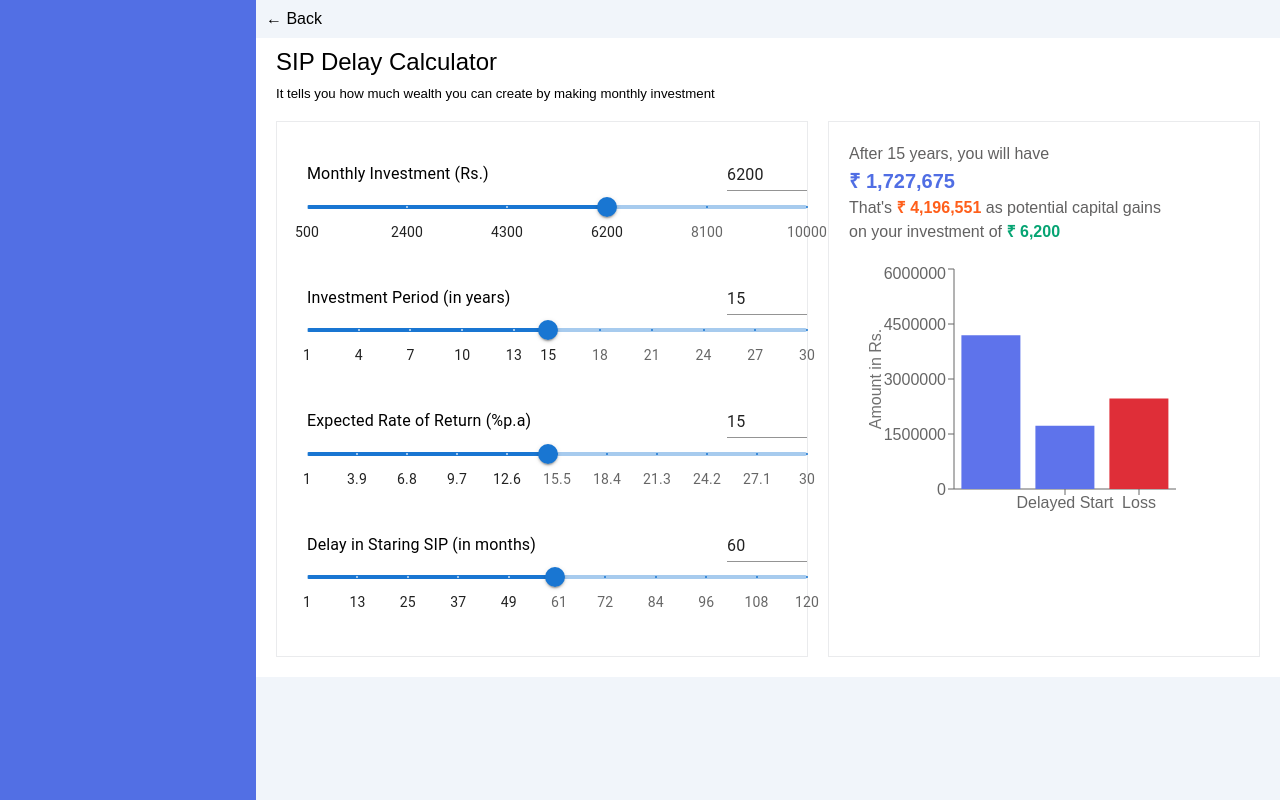
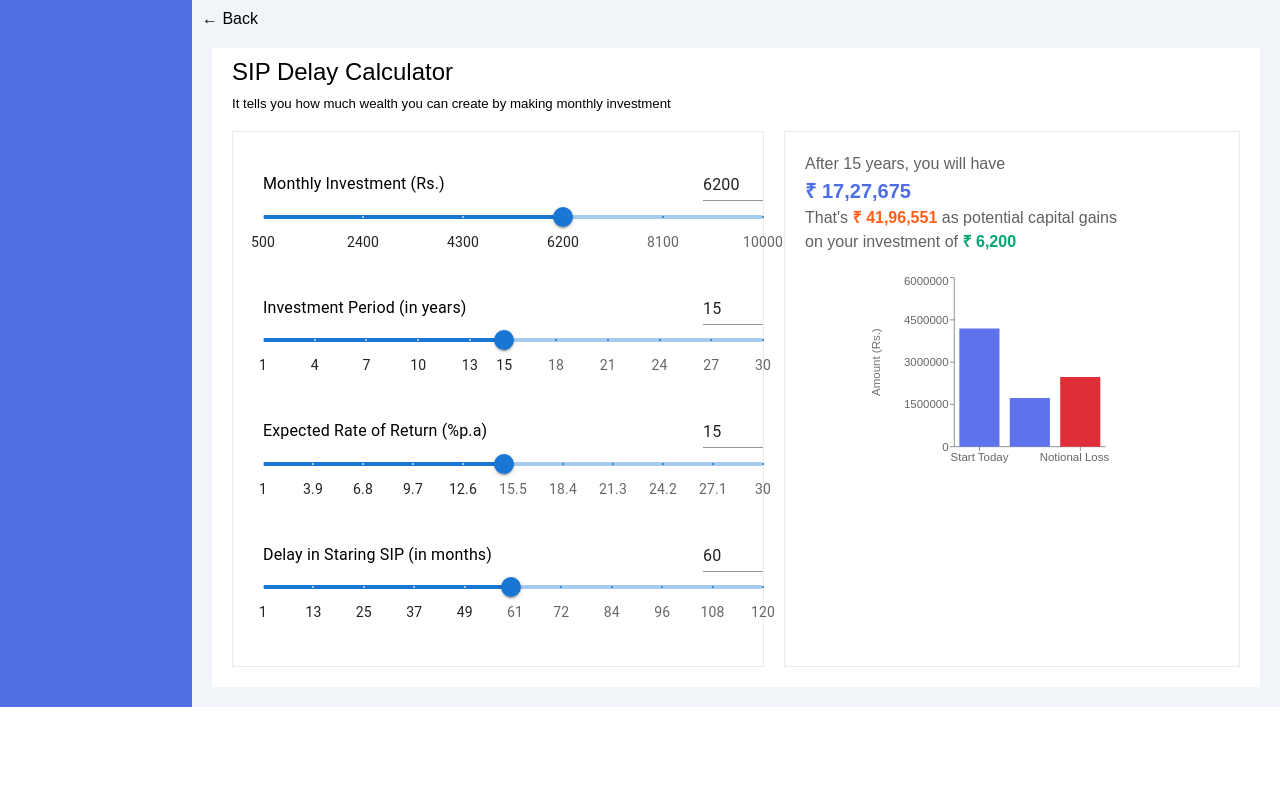
Before and after one commit to shvmsh20/SIP-Delay, a React (Create React App) app: page / in a window 1280 px wide. Built offline with nearby package versions, Linux system fonts and the light colour scheme.

Commit message:
complete project

```diff
--- a/package.json
+++ b/package.json
@@ -10,6 +10,7 @@
     "@testing-library/jest-dom": "^5.16.5",
     "@testing-library/react": "^13.4.0",
     "@testing-library/user-event": "^13.5.0",
+    "nodemon": "^2.0.21",
     "react": "^18.2.0",
     "react-dom": "^18.2.0",
     "react-scripts": "5.0.1",
@@ -22,7 +23,8 @@
     "start": "react-scripts start",
     "build": "react-scripts build",
     "test": "react-scripts test",
-    "eject": "react-scripts eject"
+    "eject": "react-scripts eject",
+    "dev": "nodemon index.js"
   },
   "eslintConfig": {
     "extends": [
--- a/src/Components/Graph.jsx
+++ b/src/Components/Graph.jsx
@@ -1,6 +1,6 @@
-import React, {useState} from 'react'
+import React from 'react'
+import {ResponsiveContainer,BarChart,Bar,XAxis,YAxis, Label, Tooltip} from 'recharts'
 
-import {ResponsiveContainer,BarChart,Bar,XAxis,YAxis, Label,Tooltip,Legend}from 'recharts'
 
 function findAmountWithoutDelay(mi, ip, ror){
   let Months = (ip)*12;
@@ -33,56 +33,50 @@ function findAmountWithDelay(mi, ip, ror, delay){
 function Graph({mi, ip, ror, delay}) {
 
 
-
 let Result1 = findAmountWithoutDelay(mi, ip, ror).toFixed(0);
 let Result2 = findAmountWithDelay(mi, ip, ror, delay).toFixed(0);
 let NotionalLoss = Result1-Result2;
 
 
-
-
-
   const Array = [
     {
       name:"Start Today",
-      amount: Result1,
+      Amount: Result1,
 
   },
   {
       name:"Delayed Start",
-      amount: Result2,
-
+      Amount: Result2,
   },
   {
-      name:"Loss",
-      amount: NotionalLoss,
+      name:"Notional Loss",
+      Amount: NotionalLoss,
       fill: '#DF2E38'
 
   },
 ]
 
-
+function toIndianRupees(sum){
+  return sum.toString().replace(/\D/g, "").replace(/(\d+?)(?=(\d\d)+(\d)(?!\d))(\.\d+)?/g, "$1,");
+}
 return (
     <div className='graph'>
       <p className='graph-text'>After {ip} years, you will have<br/>
-      <span className='totalamount'>₹ {Result2.toString().replace(/\B(?=(\d{3})+(?!\d))/g, ",")}</span>
-      <br/>That's <span className='potentialamount'>₹ {Result1.toString().replace(/\B(?=(\d{3})+(?!\d))/g, ",")}</span> as potential capital gains <br/> on your investment of
-      <span className='delay'> ₹ {mi.toString().replace(/\B(?=(\d{3})+(?!\d))/g, ",")}</span></p>
+      <span className='totalamount'>₹ {toIndianRupees(Result2)}</span>
+      <br/>That's <span className='potentialamount'>₹ {toIndianRupees(Result1)}</span> as potential capital gains <br/> on your investment of
+      <span className='delay'> ₹ {toIndianRupees(mi)}</span></p>
 
-    <ResponsiveContainer width="80%" aspect={1.2} >
+    <ResponsiveContainer height="40%" width="80%" aspect={1.2} >
 
-        <BarChart  className="bar-graph" data = {Array} width={600} height = {200}>
+        <BarChart  className="bar-graph" data = {Array} width={200} max-height = {200}>
             <XAxis dataKey="name" fill='#5E73EB'/>
-            <YAxis width={ 80 }>
-            <Label
-                angle={270}
-                position='left'
-                offset={-1}
-                value="Amount in Rs."
+            <YAxis width={110}>
+            <Label angle={270} position='left' offset={-1}
+            value="Amount (Rs.)"
             style={{ textAnchor: 'middle', fontSize: '100%', fill: 'rgba(0, 0, 0, 0.56)' }}></Label>
             </YAxis>
-            <Tooltip cursor={false} />
-            <Bar dataKey="amount" fill = '#5E73EB' />
+            <Tooltip cursor={false}  />
+            <Bar dataKey="Amount" fill = '#5E73EB' />
         </BarChart>
     </ResponsiveContainer>
     </div>
--- a/src/Components/SliderArea.jsx
+++ b/src/Components/SliderArea.jsx
@@ -189,7 +189,7 @@ const titleArr = ["Monthly Investment (Rs.)", "Investment Period (in years)",
   }
 
   const Input2 = styled(MuiInput)`
-    width: 80px;
+    width: 60px;
   `;
 
 
@@ -202,6 +202,7 @@ function SliderArea({index, mn, mx, value, setValue}){
     const handleInputChange = (event) => {
         setValue(event.target.value === '' ? '' : Number(event.target.value));
     };
+
 
 
   return (
@@ -238,14 +239,12 @@ function SliderArea({index, mn, mx, value, setValue}){
 
                 <Grid item xs>
                     <Slider
-
                     aria-label="Custom marks"
-                    defaultValue={mn}
+                    defaultValue={value}
                     getAriaValueText={valuetext}
                     min={mn}
                     max={mx}
                     marks={labelArr[index]}
-
                     value={typeof value === 'number' ? value : 0}
                     onChange={handleSliderChange}
                     aria-labelledby="input-slider"
--- a/src/Media/CSS/App.css
+++ b/src/Media/CSS/App.css
@@ -8,11 +8,11 @@
 .screen{
     display: flex;
     flex-direction: row;
-    height: 100vh;
+    max-height: 100vh;
 }
 
 .side-bar{
-  flex-basis: 20%;
+  flex-basis: 15%;
   background-color: #526FE4;
 
 }
@@ -27,13 +27,14 @@
 } */
 
 .main{
-  flex-basis: 80%;
+  flex-basis: 85%;
   background-color: #F1F5FA;
 }
 
 .calculator{
   background-color: #fff;
   padding: 10px;
+  margin: 20px;
 }
 
 .container{
```
Also changed, not shown: 1 other file (tests, documents, lock files or other folders).
